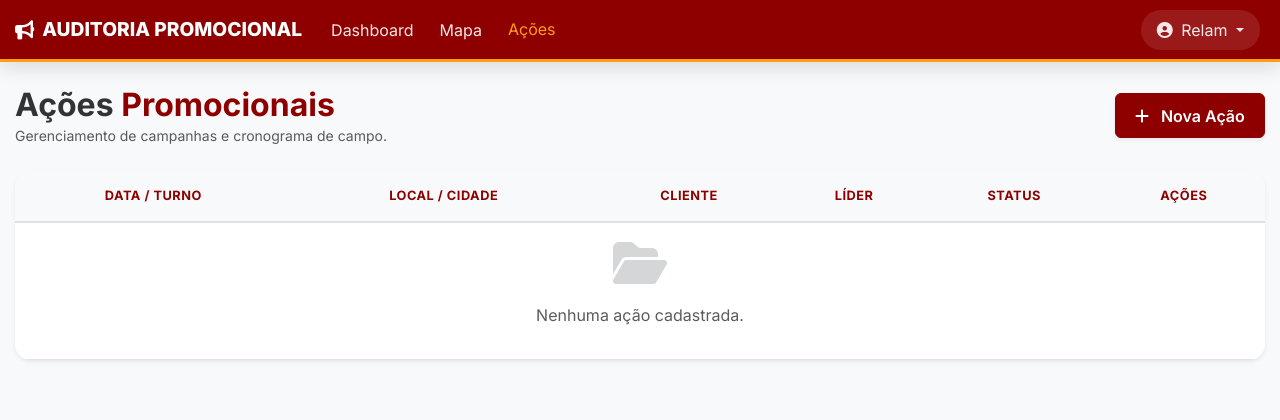
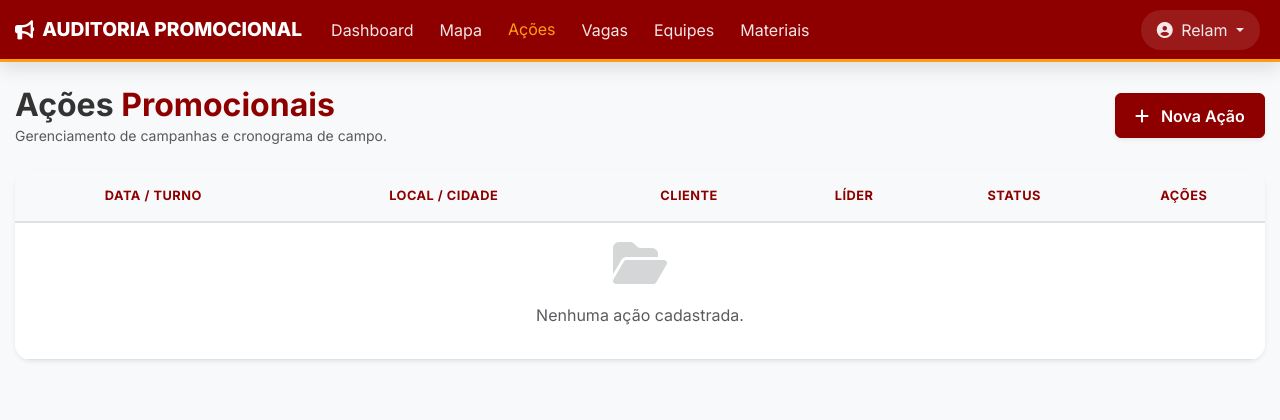
Before and after one commit to panfletagemrelampago/gestao, a Flask app: page /acoes/ in a window 1280 px wide. Shown: the top 420 px of the page. Run offline with Flask 3, Linux system fonts and the light colour scheme; a user stored in the database is signed in.

Commit message:
Refactor navbar links and improve GPS handling

```diff
--- a/app/templates/base.html
+++ b/app/templates/base.html
@@ -30,19 +30,45 @@
 
 <div class="collapse navbar-collapse" id="navbarNav">
 
+{% set ep = request.endpoint or '' %}
+
 <ul class="navbar-nav me-auto mb-2 mb-lg-0">
 {% if current_user.is_authenticated %}
 
 <li class="nav-item">
-<a class="nav-link {% if request.endpoint == 'main.dashboard' %}active{% endif %}" href="{{ url_for('main.dashboard') }}">Dashboard</a>
+<a class="nav-link {% if ep == 'main.dashboard' %}active{% endif %}" href="{{ url_for('main.dashboard') }}">
+Dashboard
+</a>
 </li>
 
 <li class="nav-item">
-<a class="nav-link {% if 'mapa' in request.endpoint %}active{% endif %}" href="{{ url_for('mapa.index') }}">Mapa</a>
+<a class="nav-link {% if 'mapa' in ep %}active{% endif %}" href="{{ url_for('mapa.index') }}">
+Mapa
+</a>
 </li>
 
 <li class="nav-item">
-<a class="nav-link {% if 'acoes' in request.endpoint %}active{% endif %}" href="{{ url_for('acoes.listar') }}">Ações</a>
+<a class="nav-link {% if 'acoes' in ep %}active{% endif %}" href="{{ url_for('acoes.listar') }}">
+Ações
+</a>
+</li>
+
+<li class="nav-item">
+<a class="nav-link {% if 'vagas' in ep %}active{% endif %}" href="{{ url_for('vagas.listar') }}">
+Vagas
+</a>
+</li>
+
+<li class="nav-item">
+<a class="nav-link {% if 'equipes' in ep %}active{% endif %}" href="{{ url_for('equipes.listar') }}">
+Equipes
+</a>
+</li>
+
+<li class="nav-item">
+<a class="nav-link {% if 'materiais' in ep %}active{% endif %}" href="{{ url_for('materiais.listar') }}">
+Materiais
+</a>
 </li>
 
 {% endif %}
@@ -50,19 +76,29 @@
 
 <ul class="navbar-nav align-items-lg-center">
 {% if current_user.is_authenticated %}
+
 <li class="nav-item dropdown">
 <a class="nav-link dropdown-toggle bg-white bg-opacity-10 rounded-pill px-3" href="#" data-bs-toggle="dropdown">
 <i class="fas fa-user-circle me-1"></i> {{ current_user.nome_exibicao }}
 </a>
 
 <ul class="dropdown-menu dropdown-menu-end border-0 shadow-lg">
-<li><a class="dropdown-item text-danger" href="{{ url_for('auth.logout') }}">Sair</a></li>
+<li>
+<a class="dropdown-item text-danger" href="{{ url_for('auth.logout') }}">
+Sair
+</a>
+</li>
 </ul>
 </li>
+
 {% else %}
+
 <li class="nav-item">
-<a class="btn btn-laranja rounded-pill px-4" href="{{ url_for('auth.login') }}">Login</a>
+<a class="btn btn-laranja rounded-pill px-4" href="{{ url_for('auth.login') }}">
+Login
+</a>
 </li>
+
 {% endif %}
 </ul>
 
@@ -118,13 +154,11 @@ const lat = position.coords.latitude
 const lon = position.coords.longitude
 const acc = position.coords.accuracy
 
-// 🚫 ignorar precisão ruim
 if(acc > 40){
 console.log("Ignorado: precisão ruim", acc)
 return
 }
 
-// 🚫 intervalo mínimo (8s)
 if(now - lastSendTime < 8000){
 return
 }
@@ -138,19 +172,16 @@ lat,
 lon
 )
 
-// 🚫 ignorar ponto parado (menos de 5m)
 if(dist < 5){
 return
 }
 
-// 🚫 ignorar salto absurdo
 if(dist > 120){
 console.log("Ignorado: salto GPS", dist)
 return
 }
 }
 
-// salvar localmente
 lastPosition = {lat, lon}
 lastSendTime = now
 
@@ -163,7 +194,6 @@ longitude: lon,
 accuracy: acc
 })
 })
-
 .then(()=>console.log("GPS OK"))
 .catch(err=>console.error("Erro GPS", err))
 
```
